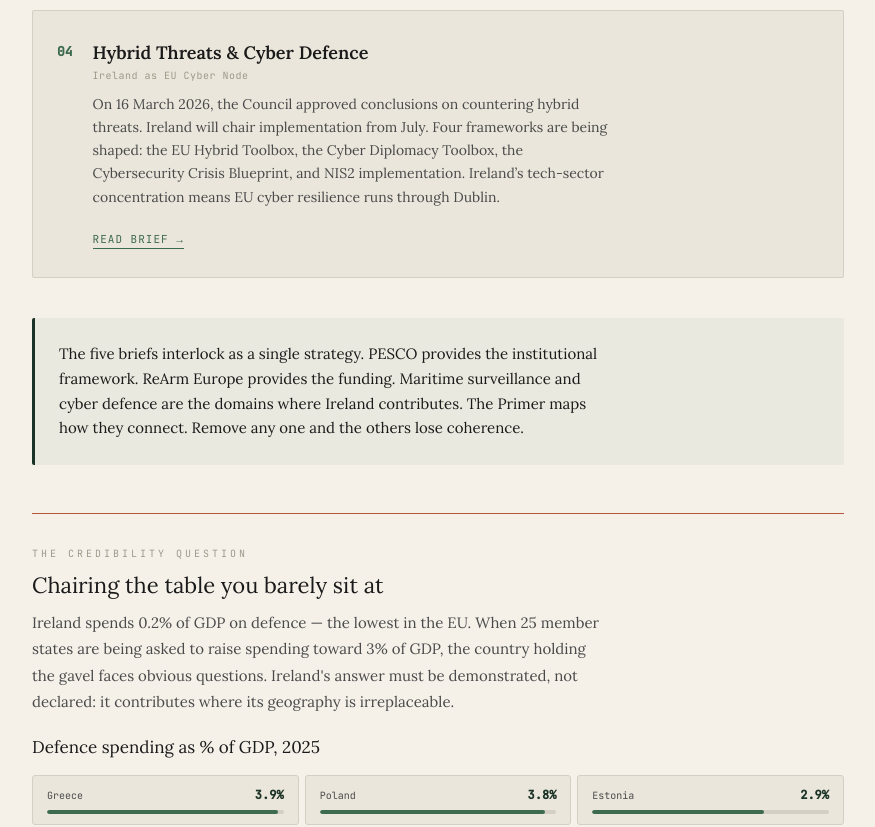
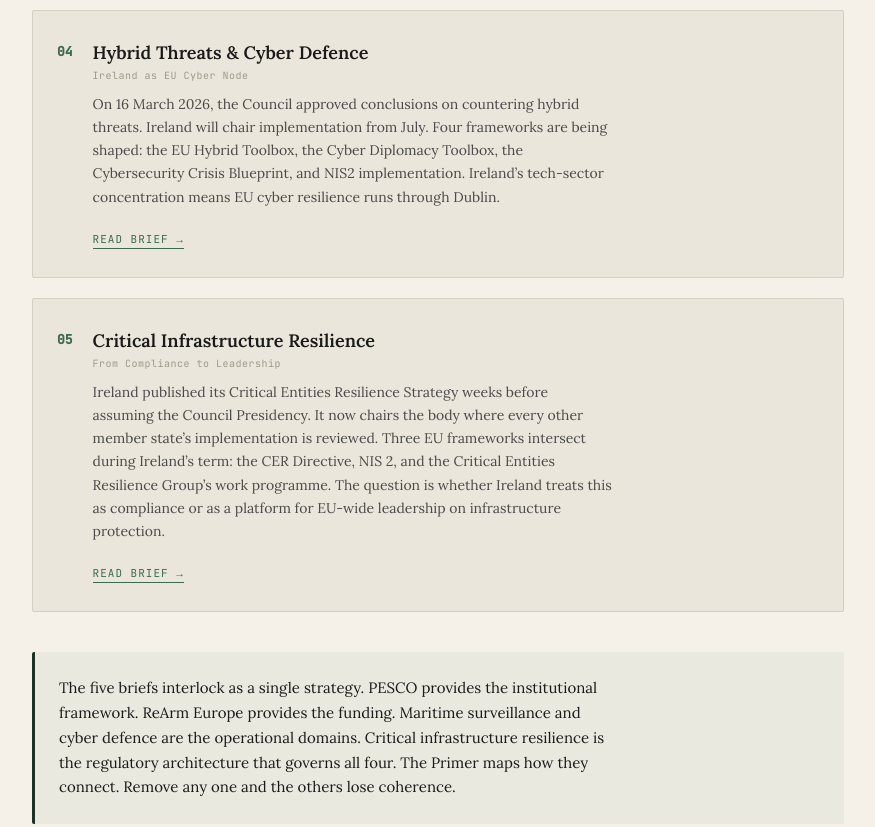
Before and after one commit to scosullivan/security-ireland, a Next.js app: page /eu-presidency in a window 1280 px wide. Shown: the part 3305-4132 px from the top of the page, without its empty margins (202-1077 px from the left). Built offline with nearby package versions, Linux system fonts and the light colour scheme.

Commit message:
Update page.tsx

```diff
--- a/src/app/eu-presidency/page.tsx
+++ b/src/app/eu-presidency/page.tsx
@@ -186,6 +186,14 @@
               slug: 'hybrid-threats-cyber-defence-brief',
               accent: 'var(--color-fern)',
             },
+            {
+              num: '05',
+              title: 'Critical Infrastructure Resilience',
+              subtitle: 'From Compliance to Leadership',
+              body: 'Ireland published its Critical Entities Resilience Strategy weeks before assuming the Council Presidency. It now chairs the body where every other member state\u2019s implementation is reviewed. Three EU frameworks intersect during Ireland\u2019s term: the CER Directive, NIS 2, and the Critical Entities Resilience Group\u2019s work programme. The question is whether Ireland treats this as compliance or as a platform for EU-wide leadership on infrastructure protection.',
+              slug: 'critical-infrastructure-resilience-brief',
+              accent: 'var(--color-fern)',
+            },
           ].map((item) => (
             <Link key={item.num} href={`/publications/${item.slug}`} style={{ textDecoration: 'none' }}>
             <div style={{
@@ -236,7 +244,7 @@
         {/* Interlocking strategy note */}
         <div style={{ padding: '24px', backgroundColor: 'rgba(61,107,79,0.06)', borderLeft: '3px solid var(--color-forest)', borderRadius: '2px' }}>
           <p style={{ fontFamily: 'var(--font-serif)', fontSize: '15px', color: 'var(--color-ink)', lineHeight: 1.65, margin: 0, maxWidth: '560px' }}>
-            The five briefs interlock as a single strategy. PESCO provides the institutional framework. ReArm Europe provides the funding. Maritime surveillance and cyber defence are the domains where Ireland contributes. The Primer maps how they connect. Remove any one and the others lose coherence.
+            The five briefs interlock as a single strategy. PESCO provides the institutional framework. ReArm Europe provides the funding. Maritime surveillance and cyber defence are the operational domains. Critical infrastructure resilience is the regulatory architecture that governs all four. The Primer maps how they connect. Remove any one and the others lose coherence.
           </p>
         </div>
       </section>
```
